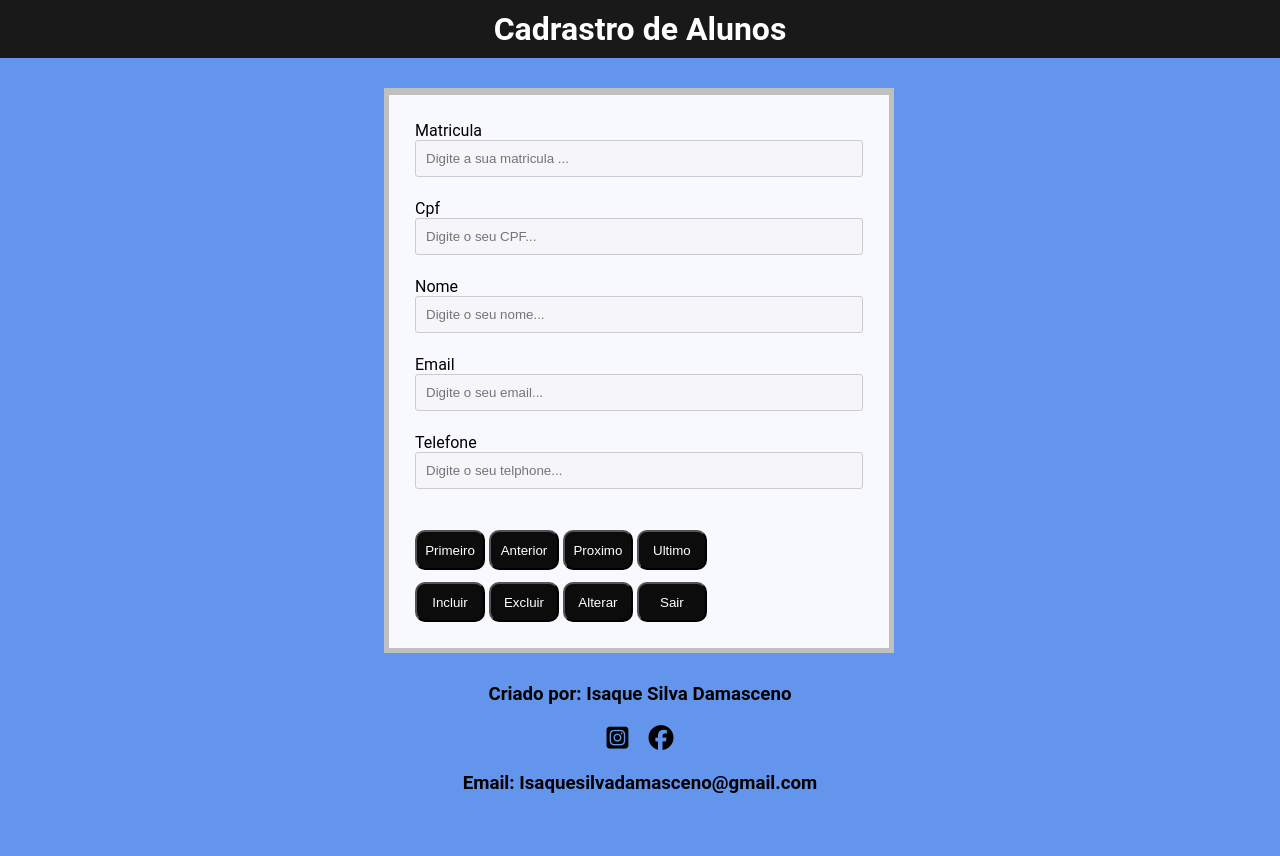
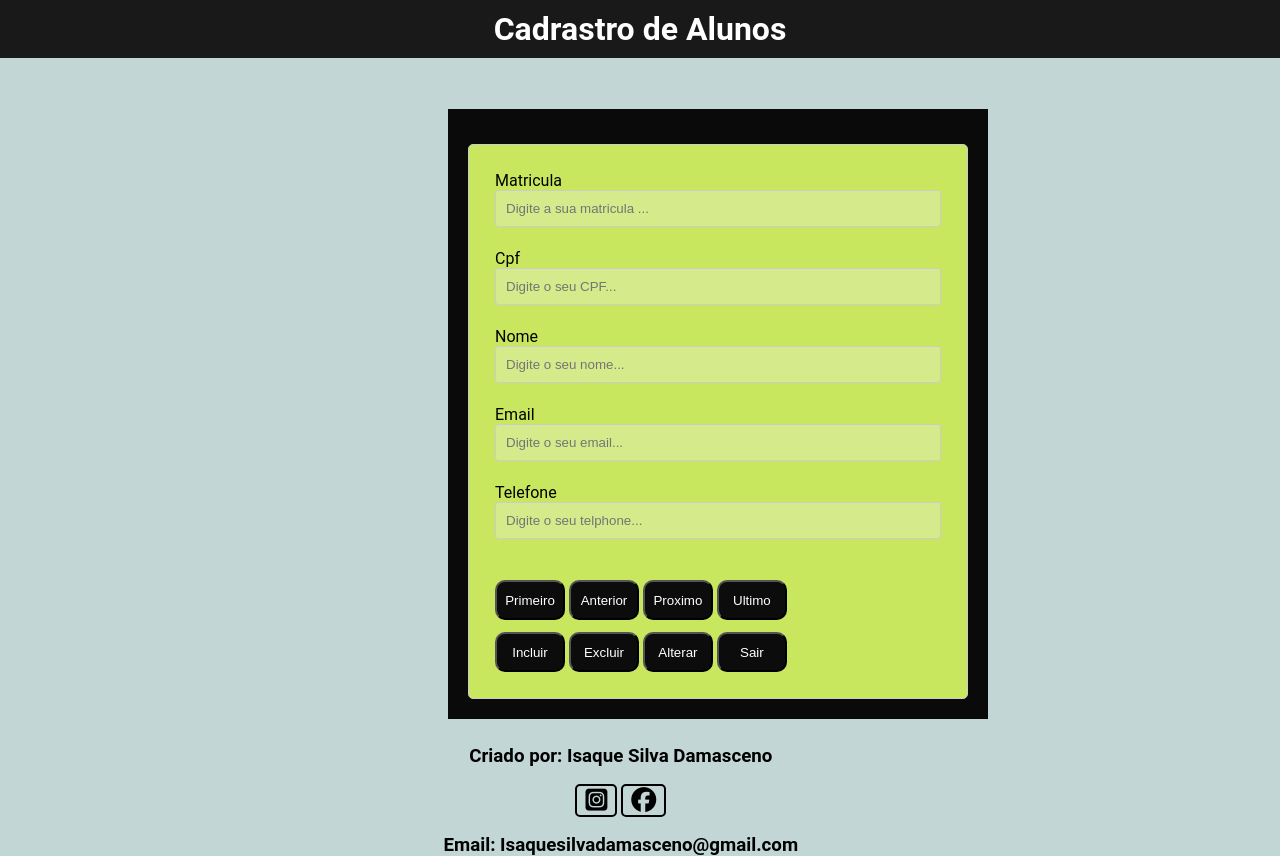
Before and after one commit to EdsonJunior0497/LPW, a plain HTML site: page index.html in a window 1280 px wide. Before the commit the page ends 800 px from the top, so only its background shows below. Drawn offline with Linux system fonts and the light colour scheme; files that its build step writes are made by us from their sources; files whose address does not match are found by name.

Commit message:
Update style.css

```diff
--- a/css/style.css
+++ b/css/style.css
@@ -5,7 +5,7 @@
 
 body{
     font-family: 'Roboto', sans-serif;
-    background-color: #6495ED;
+    background-color: #c2d6d6;
 }
 header{
     background-color:rgb(26, 25, 25);
@@ -14,19 +14,21 @@ header{
     text-align: center;
 }
 main{
-background-color: #C0C0C0;
+background-color: rgb(10, 10, 10);
 max-width: 500px;
 width: 70%;
-padding: 5px;
-margin-top: 30px;
-margin-left: 30%;
+padding: 20px;
+margin-top: 4%;
+margin-left: 35%;
 
 
 }
 .card{
-    background-color: #F8F8FF;
+    background-color: rgb(201, 231, 94);
+    border: 1px solid #ccc ;
     padding: 20px;
-    margin-top: 2px;
+    margin-top: 15px;
+    border-radius: 5px;
 }
 .lineInput{
     display: grid;
@@ -34,13 +36,13 @@ margin-left: 30%;
 }
 input{
     padding:10px;
-    border:1px solid #cccccc;
+    border:1px solid #ccc;
     border-radius: 3px;
     outline: 0;
 
 }
 
-button{
+ main button{
 background-color: rgb(12, 12, 12);
 color: white;
 border-radius: 10px;
@@ -53,7 +55,9 @@ text-decoration: none;
 
 footer{
     text-align: center;
-    margin-top: 30px;
+    margin-top: 2%;
+    margin-right: 3%;
+
 
 }
 #link{
@@ -61,9 +65,11 @@ font-size: 25px;
 color: black;
 padding-right: 8px;
 padding-left: 8px;
+border:2px solid rgb(0, 0, 0);
+border-radius: 5px;
 }
 
-div{
+main div{
     padding: 6px;
 }
 
```
